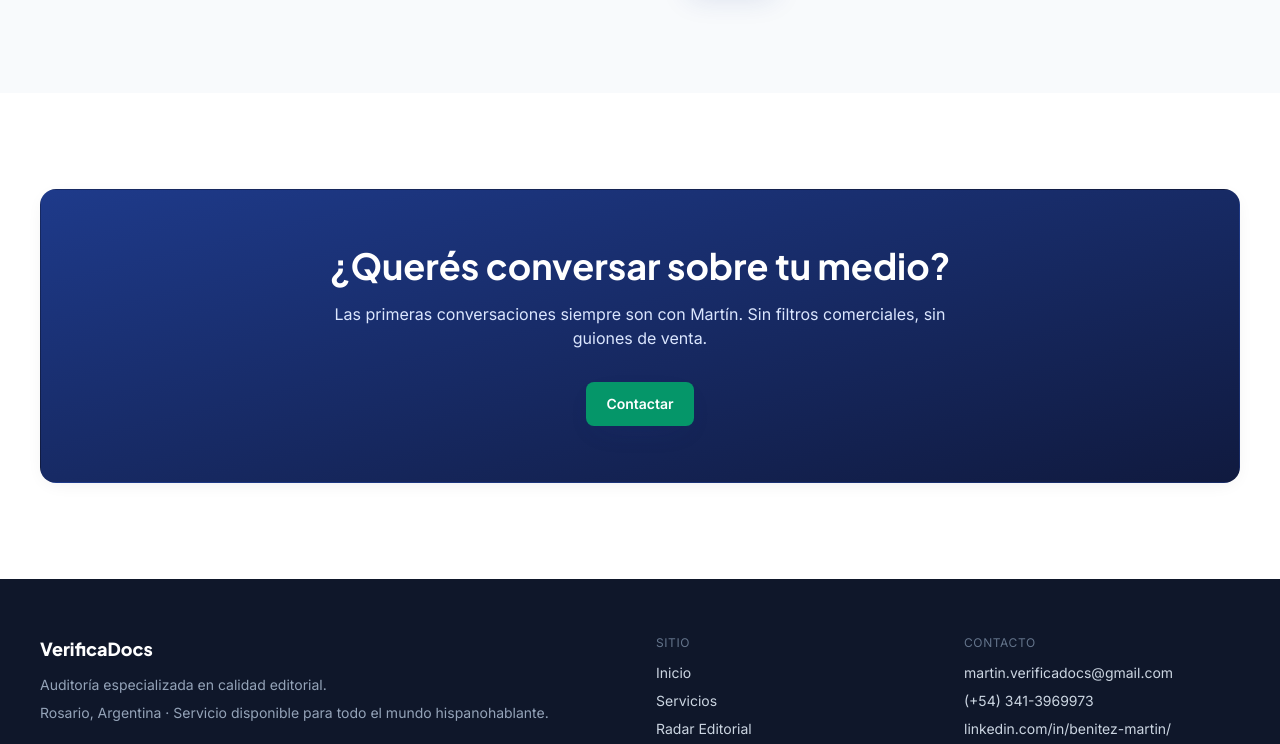
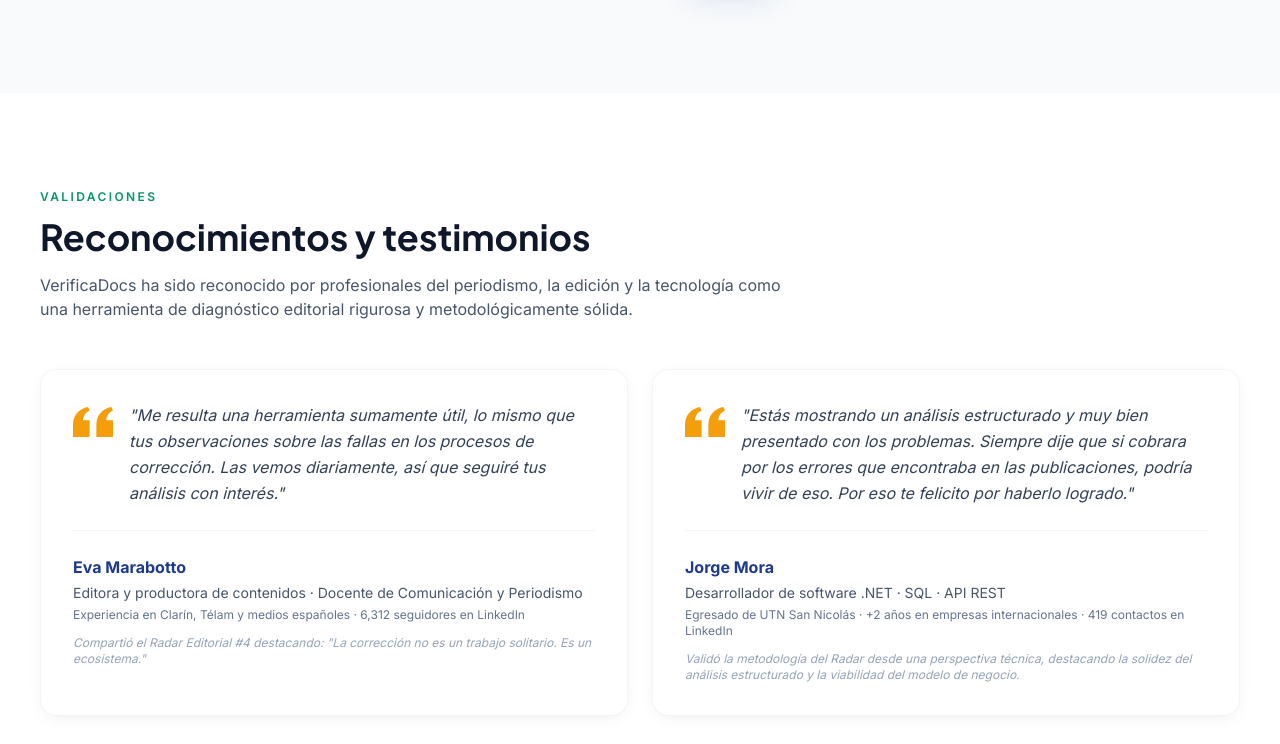
Before and after one commit to martinobenito/-verificadocs-website, a website: page public/sobre.html in a window 1280 px wide. Shown: the part 2098-2842 px from the top of the page. Drawn offline with nearby package versions, Linux system fonts and the light colour scheme; files that its build step writes are made by us from their sources.

Commit message:
Update sobre.html: Agregar sección de testimonios en sobre.html

```diff
--- a/public/sobre.html
+++ b/public/sobre.html
@@ -195,6 +195,55 @@
         </div>
       </div>
     </section>
+        </section>
+
+    <!-- Testimonios -->
+    <section class="section">
+      <div class="container-page">
+        <div class="max-w-3xl">
+          <p class="eyebrow">Validaciones</p>
+          <h2 class="mt-3 text-3xl sm:text-4xl font-bold">Reconocimientos y testimonios</h2>
+          <p class="mt-4 text-slate-600">VerificaDocs ha sido reconocido por profesionales del periodismo, la edición y la tecnología como una herramienta de diagnóstico editorial rigurosa y metodológicamente sólida.</p>
+        </div>
+        <div class="mt-12 grid md:grid-cols-2 gap-6">
+          <!-- Testimonio 1: Eva Marabotto -->
+          <article class="card flex flex-col">
+            <div class="flex items-start gap-4">
+              <svg class="h-10 w-10 text-gold-500 flex-shrink-0" fill="currentColor" viewBox="0 0 24 24">
+                <path d="M14.017 21v-7.391c0-5.704 3.731-9.57 8.983-10.609l.995 2.151c-2.432.917-3.995 3.638-3.995 5.849h4v10h-9.983zm-14.017 0v-7.391c0-5.704 3.748-9.57 9-10.609l.996 2.151c-2.433.917-3.996 3.638-3.996 5.849h3.983v10h-9.983z"/>
+              </svg>
+              <div class="flex-1">
+                <p class="text-slate-700 italic leading-relaxed">"Me resulta una herramienta sumamente útil, lo mismo que tus observaciones sobre las fallas en los procesos de corrección. Las vemos diariamente, así que seguiré tus análisis con interés."</p>
+              </div>
+            </div>
+            <div class="mt-6 pt-6 border-t border-slate-100">
+              <p class="font-bold text-brand-800">Eva Marabotto</p>
+              <p class="text-sm text-slate-600 mt-1">Editora y productora de contenidos · Docente de Comunicación y Periodismo</p>
+              <p class="text-xs text-slate-500 mt-1">Experiencia en Clarín, Télam y medios españoles · 6,312 seguidores en LinkedIn</p>
+              <p class="text-xs text-slate-400 mt-3 italic">Compartió el Radar Editorial #4 destacando: "La corrección no es un trabajo solitario. Es un ecosistema."</p>
+            </div>
+          </article>
+
+          <!-- Testimonio 2: Jorge Mora -->
+          <article class="card flex flex-col">
+            <div class="flex items-start gap-4">
+              <svg class="h-10 w-10 text-gold-500 flex-shrink-0" fill="currentColor" viewBox="0 0 24 24">
+                <path d="M14.017 21v-7.391c0-5.704 3.731-9.57 8.983-10.609l.995 2.151c-2.432.917-3.995 3.638-3.995 5.849h4v10h-9.983zm-14.017 0v-7.391c0-5.704 3.748-9.57 9-10.609l.996 2.151c-2.433.917-3.996 3.638-3.996 5.849h3.983v10h-9.983z"/>
+              </svg>
+              <div class="flex-1">
+                <p class="text-slate-700 italic leading-relaxed">"Estás mostrando un análisis estructurado y muy bien presentado con los problemas. Siempre dije que si cobrara por los errores que encontraba en las publicaciones, podría vivir de eso. Por eso te felicito por haberlo logrado."</p>
+              </div>
+            </div>
+            <div class="mt-6 pt-6 border-t border-slate-100">
+              <p class="font-bold text-brand-800">Jorge Mora</p>
+              <p class="text-sm text-slate-600 mt-1">Desarrollador de software .NET · SQL · API REST</p>
+              <p class="text-xs text-slate-500 mt-1">Egresado de UTN San Nicolás · +2 años en empresas internacionales · 419 contactos en LinkedIn</p>
+              <p class="text-xs text-slate-400 mt-3 italic">Validó la metodología del Radar desde una perspectiva técnica, destacando la solidez del análisis estructurado y la viabilidad del modelo de negocio.</p>
+            </div>
+          </article>
+        </div>
+      </div>
+    </section>
 
     <!-- CTA final -->
     <section class="section">
```
